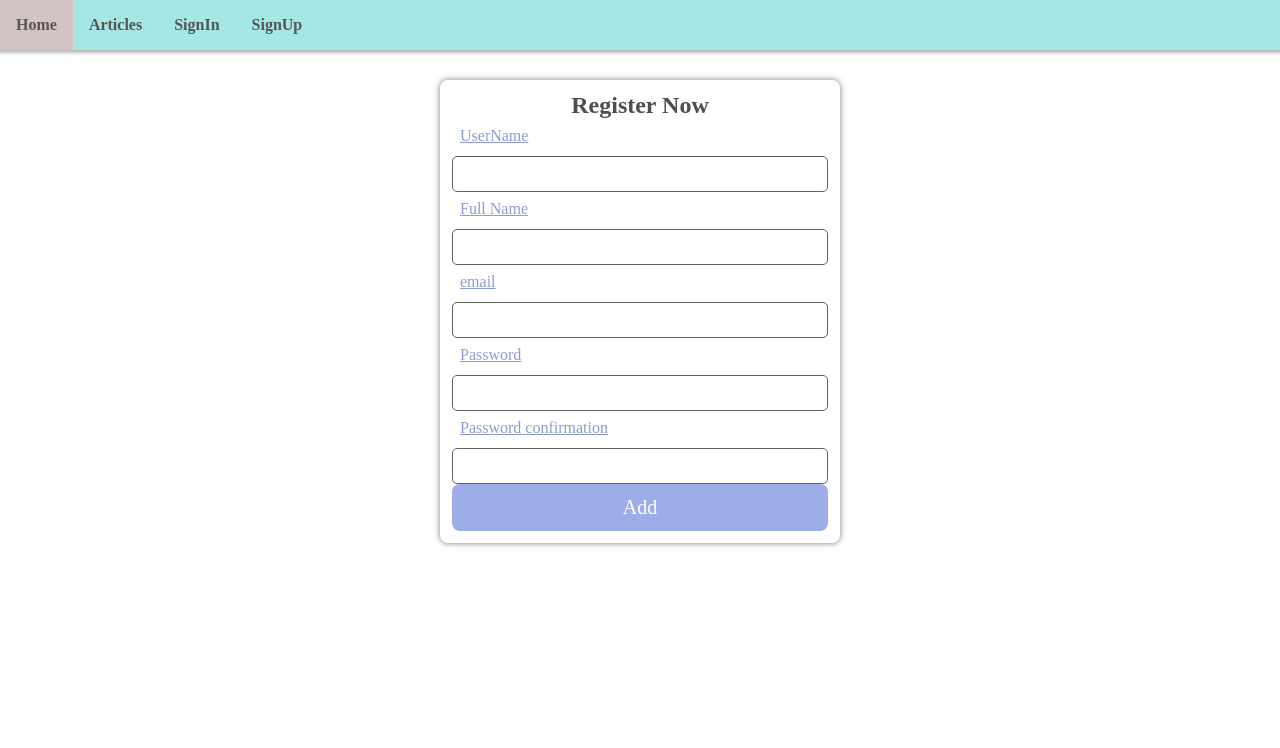
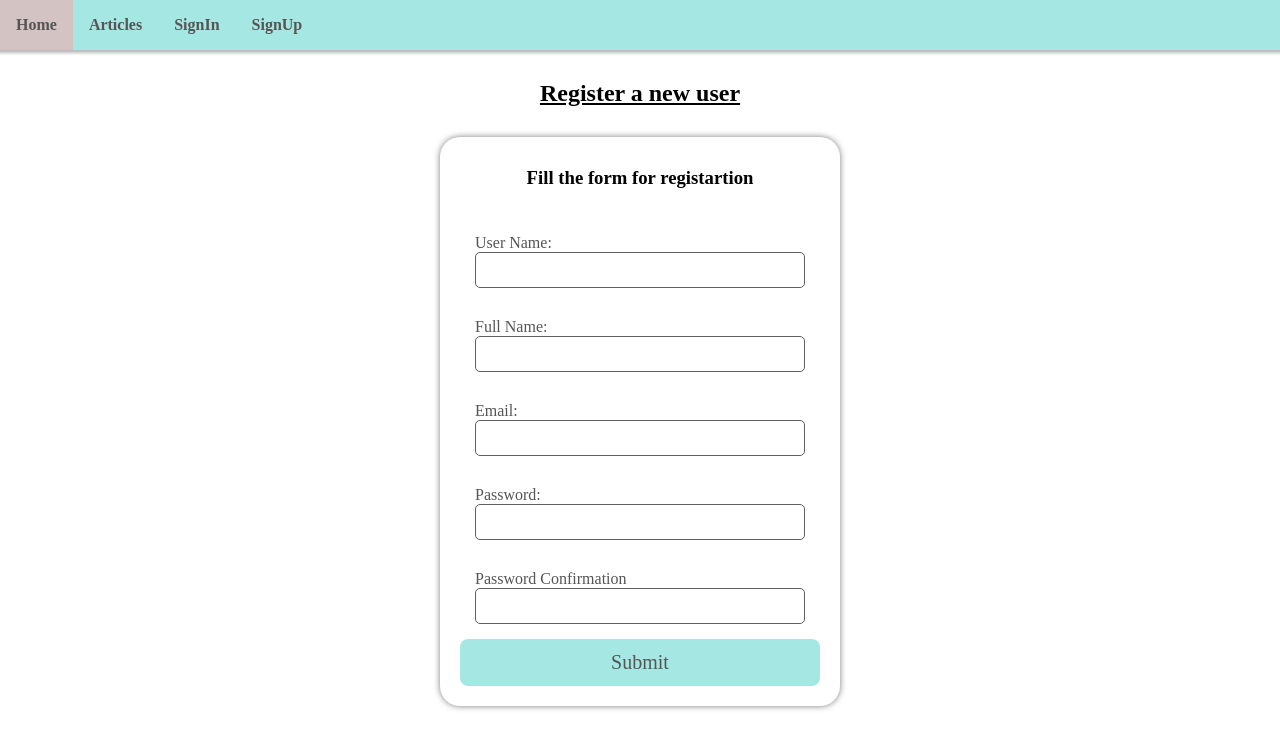
Before and after one commit to arty1978/infoSite, an Angular app in the folder frontEnd/: page /sign-up-user in a window 1280 px wide. Shown: the top 748 px of the page. Built offline with nearby package versions, Linux system fonts and the light colour scheme; a web font is replaced by a local one.

Commit message:
frontend update

```diff
--- a/frontEnd/src/app/articles/articles.component.scss
+++ b/frontEnd/src/app/articles/articles.component.scss
@@ -1,26 +1,36 @@
-h2{
-margin: 10px;
+h2 {
+    margin: 10px;
 }
 
 table {
+    border-collapse: collapse;
     width: 100%;
-    border-collapse: collapse;
 }
+
 
 th {
     background-color: rgb(123, 192, 213);
     color: white;
+
+}
+
+td {
+    max-width: 100px;
+    overflow: hidden;
+    text-overflow: ellipsis;
+    white-space: nowrap;
+    text-align: center;
 }
 
 th,
 td {
     padding: 6px 8px;
-    width: 10%;
-    white-space: nowrap;
+    width: 16%;
+
 }
 
 tr:nth-child(even) {
-    background-color: rgba(194, 204, 244, 0.461);
+    background-color: rgba(158, 209, 222, 0.461);
 }
 
 td:last-child>span {
@@ -35,15 +45,15 @@ tr td:last-child {
 
 .edit {
     background-color: rgb(192, 224, 243);
-    border-radius: 35%;
-    margin-right: 7px;
+    border-radius: 20%;
+    margin-right: 1em;
     transition: 0.3s;
     border: none;
 }
 
 .remove {
     background-color: rgb(243, 192, 192);
-    border-radius: 35%;
+    border-radius: 20%;
     transition: 0.2s;
     border: none;
 }
@@ -58,4 +68,10 @@ tr td:last-child {
 
 .newArticleButton {
     margin: 10px;
+    border-radius: 8px;
+    border: 1px solid black;
+    width: 150px;
+    font-size: 1.2rem;
+    background-color: rgba(158, 209, 222, 0.461);
+    margin-bottom: 2em;
 }
--- a/frontEnd/src/app/articles/articles.component.ts
+++ b/frontEnd/src/app/articles/articles.component.ts
@@ -27,12 +27,10 @@ export class ArticlesComponent implements OnInit {
   constructor(private http: HttpService, private router: Router) {}
 
   ngOnInit(): void {
-    const sub = this.http
-      .get<Articles[]>('articles/getMyArticles')
-      .subscribe((data) => {
-        this.articles = data;
-        sub.unsubscribe();
-      });
+    const sub = this.http.get<Articles[]>('articles').subscribe((data) => {
+      this.articles = data;
+      sub.unsubscribe();
+    });
   }
 }
 // import { Controller, Get } from '@nestjs/common';
--- a/frontEnd/src/app/home/home.component.html
+++ b/frontEnd/src/app/home/home.component.html
@@ -21,7 +21,10 @@
 
 <div class="wraper">
   <div class="gridContainer">
-    <div *ngFor="let a of articles; let i = index" class="item{{ i + 1 }}">
+    <div
+      *ngFor="let a of articles.slice(-9).reverse(); let i = index"
+      class="item{{ i + 1 }}"
+    >
       <a
         class="button"
         [routerLink]="['checkarticle', a._id]"
--- a/frontEnd/src/app/sign-up-user/sign-up-user.component.html
+++ b/frontEnd/src/app/sign-up-user/sign-up-user.component.html
@@ -1,29 +1,32 @@
-<form *ngIf="form" class="frame" [formGroup]="form">
-  <h2 *ngIf="!user._id">Register Now</h2>
-  <!-- <h2>Register Now</h2> -->
+<h2>Register a new user</h2>
 
-  <div>
-    <label class="field">UserName</label>
+<form *ngIf="form" class="formFrame" [formGroup]="form">
+  <h3 *ngIf="!user._id">Fill the form for registartion</h3>
+
+  <div class="field">
+    <label>User Name:</label>
     <input type="text" formControlName="userName" />
   </div>
 
-  <div>
-    <label class="field">Full Name</label>
+  <div class="field">
+    <label>Full Name:</label>
     <input type="text" formControlName="fullName" />
   </div>
 
-  <div>
-    <label class="field">email</label>
+  <div class="field">
+    <label>Email:</label>
     <input type="text" formControlName="email" />
   </div>
 
-  <div>
-    <label class="field">Password</label>
+  <div class="field">
+    <label>Password:</label>
     <input type="password" formControlName="password" />
   </div>
-  <div>
-    <label class="field">Password confirmation</label>
+  <div class="field">
+    <label>Password Confirmation</label>
     <input type="password" formControlName="passwordConfirmation" />
   </div>
-  <div clas="field"><button type="submit" (click)="send()">Add</button></div>
+  <div>
+    <button type="submit" (click)="send()">Submit</button>
+  </div>
 </form>
--- a/frontEnd/src/app/sign-up-user/sign-up-user.component.scss
+++ b/frontEnd/src/app/sign-up-user/sign-up-user.component.scss
@@ -1,21 +1,34 @@
-.frame {
+h2 {
+    display: flex;
+    justify-content: center;
+    text-decoration: underline;
+}
+
+.formFrame {
     width: 400px;
     max-width: 100%;
     margin: 30px auto;
-    border-radius: 8px;
+    border-radius: 20px;
     box-shadow: 0 0 6px #00000085;
-    padding: 12px;
+    padding: 20px;
+}
+
+h3 {
+    margin-top: 10px;
+    display: flex;
+    justify-content: center;
+    padding-bottom: 30px;
 }
 
 .field {
-    padding: 8px;
+    padding: 15px;
+
 }
 
 label {
-    display: block;
     margin-bottom: 3px;
-    color: rgb(141, 155, 208);
-    text-decoration: underline;
+    margin-right: 8px;
+    color: rgb(86, 85, 85);
 }
 
 input,
@@ -26,19 +39,15 @@ textarea {
     width: 100%;
     box-sizing: border-box;
     border: 1px solid #616161;
-}
 
-h2 {
-    text-align: center;
-    color: #4e4e4e;
 }
 
 button {
     padding: 12px 16px;
     border-radius: 8px;
     border: none;
-    background: rgb(158, 173, 232);
-    color: white;
+    background: rgb(165, 232, 227);
+    color: rgb(86, 85, 85);
     font-size: 20px;
     cursor: pointer;
     width: 100%;
@@ -51,20 +60,6 @@ button[disabled] {
 
 button:hover {
     box-shadow: 0 0 6px #94949485;
-    background: rgb(158, 173, 232);
+    background: rgb(3, 146, 190);
+    color: white;
 }
-
-input.ng-invalid.ng-dirty {
-    border: 1px solid red;
-}
-
-.editImg {
-
-    width: 95%;
-    border-radius: 8px;
-    overflow: hidden;
-    margin: 8px auto;
-    box-shadow: 0 0 3px black;
-    padding: 0;
-    display: block;
-}
```
